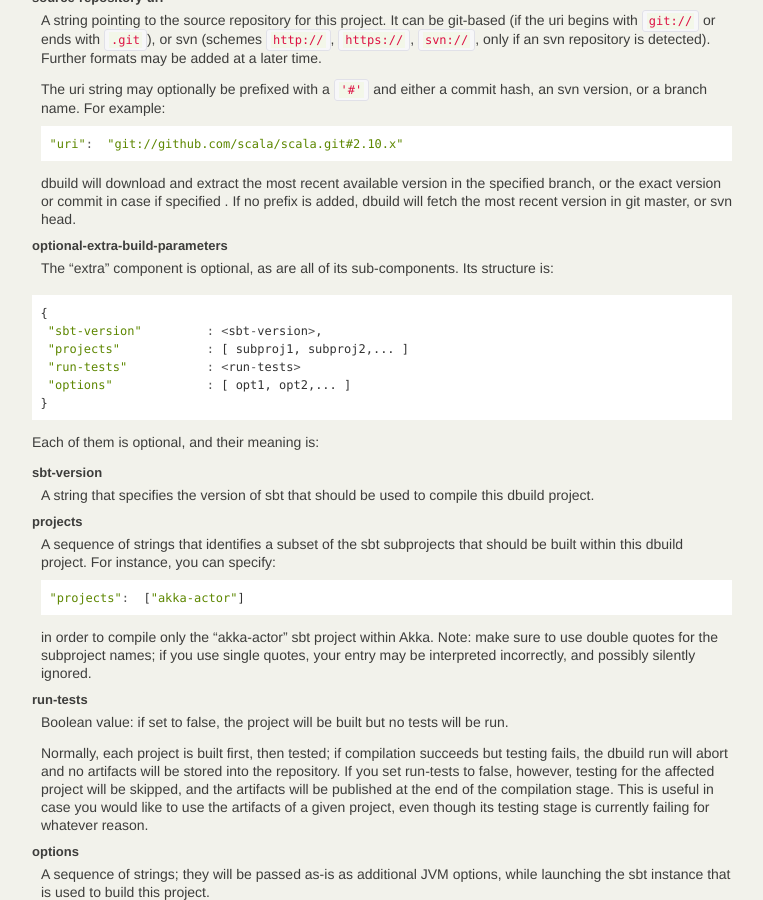
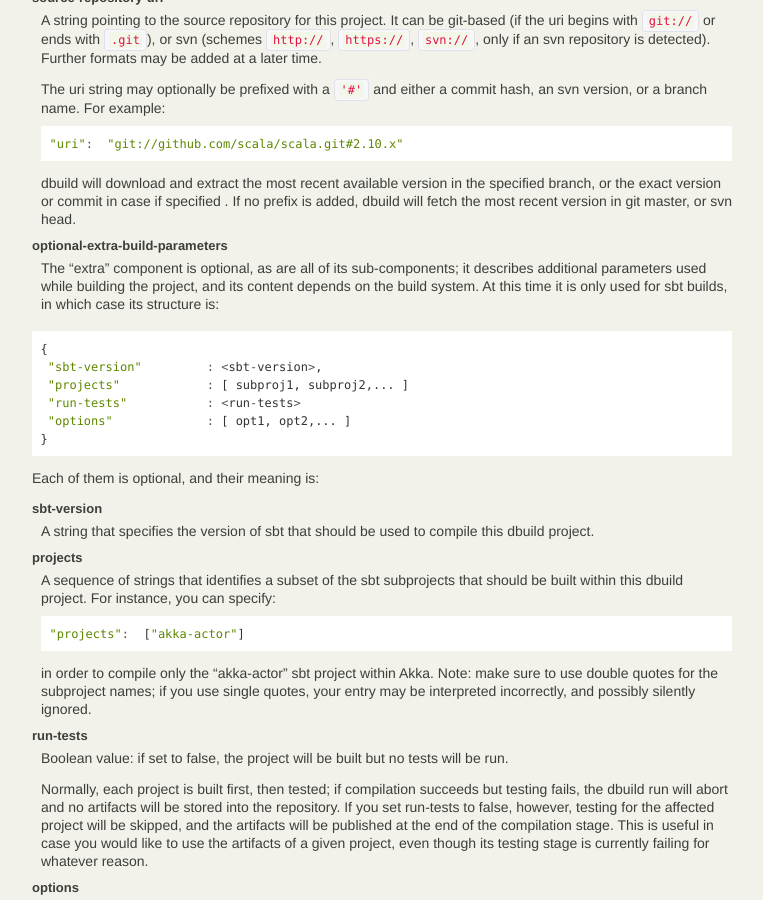
Before and after one commit to lightbend-labs/dbuild, a Sphinx documentation site: the page built from docs/src/sphinx/dbuild.rst, in a window 1280 px wide and 900 px high, scrolled down 1217 px. Shown: the whole window, without its empty margins (138-901 px from the left). Built offline with Sphinx 7.4.7, drawn with Linux system fonts in a browser that asks for light colours.

Commit message:
Clarify extra build parameters in docs

```diff
--- a/docs/src/sphinx/dbuild.rst
+++ b/docs/src/sphinx/dbuild.rst
@@ -84,7 +84,9 @@ source-repository-uri
   version in git master, or svn head.
 
 optional-extra-build-parameters
-  The "extra" component is optional, as are all of its sub-components. Its structure is:
+  The "extra" component is optional, as are all of its sub-components; it describes additional
+  parameters used while building the project, and its content depends on the build system. At this
+  time it is only used for sbt builds, in which case its structure is:
 
 .. code-block:: javascript
 
```
